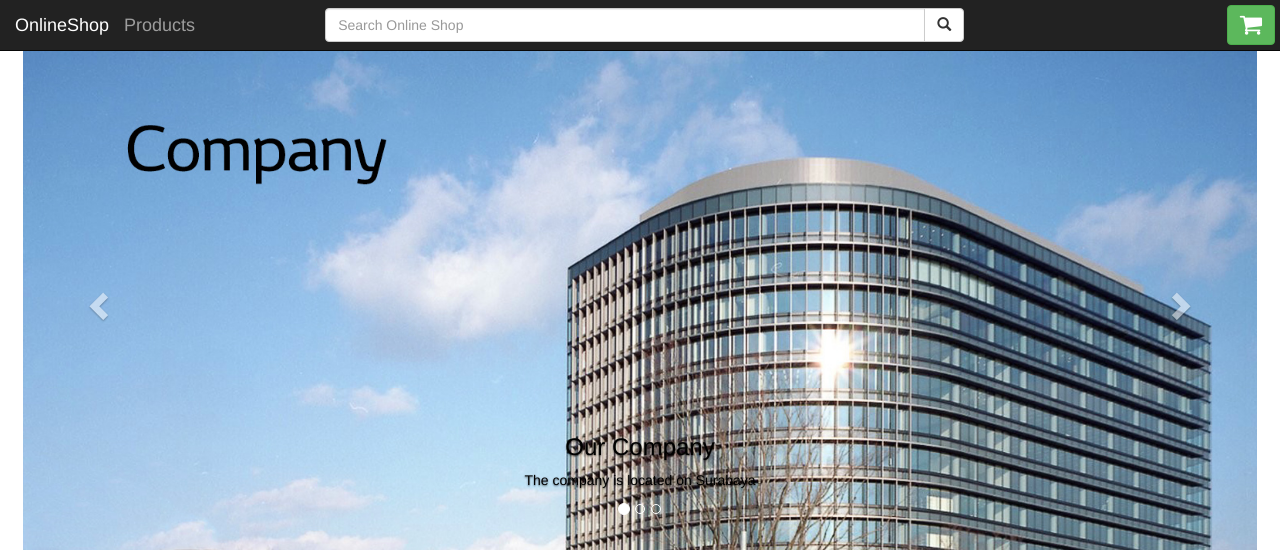
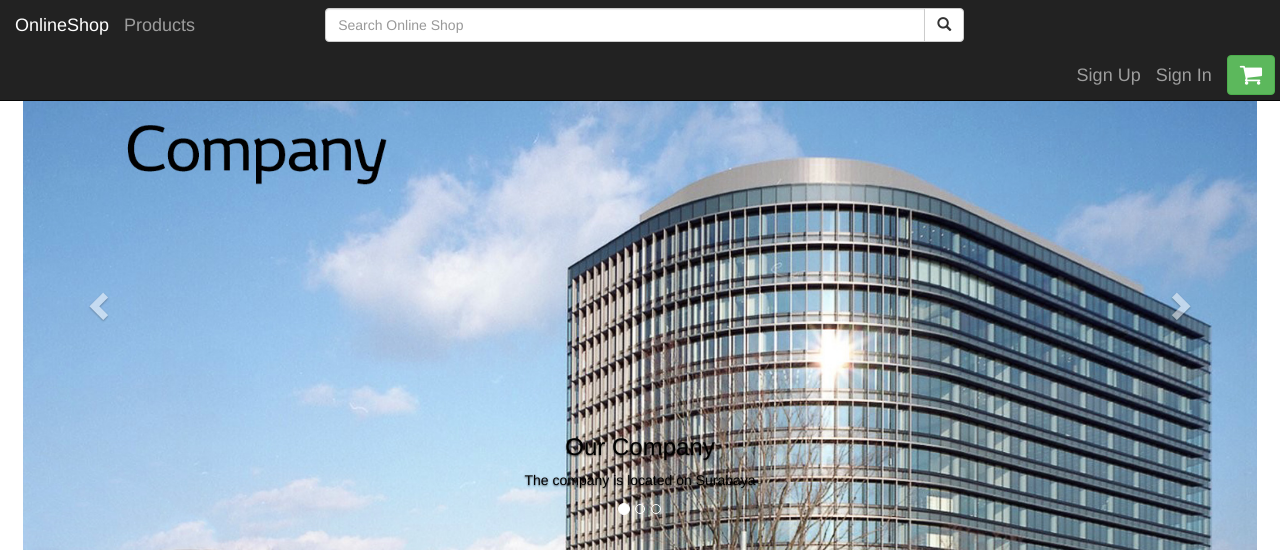
Before and after one commit to SirTapir/prototype-techno2, a PHP site: page /index.php in a window 1280 px wide. Shown: the top 554 px of the page. Run offline with PHP 8.4, Linux system fonts and the light colour scheme; data comes from the database, SQL or seed files in the repository.

Commit message:
Update navbar.php

```diff
--- a/navbar.php
+++ b/navbar.php
@@ -17,6 +17,8 @@
         </form>
         <ul class="nav navbar-nav navbar-right">
           <li>
+            <a class="navbar-brand" href="signup.php">Sign Up</a>
+            <a class="navbar-brand" href="signin.php">Sign In</a>
             <button class="btn btn-success" type="button" data-target="#shopcart" data-toggle="modal" style="margin-top:5px; margin-right:5px;"><i class="fa fa-shopping-cart" style="font-size:24px; color: white;"></i></a>
           </li>
         </ul>
```
